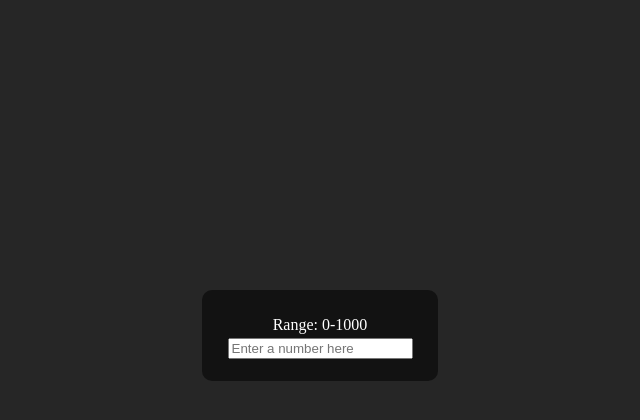
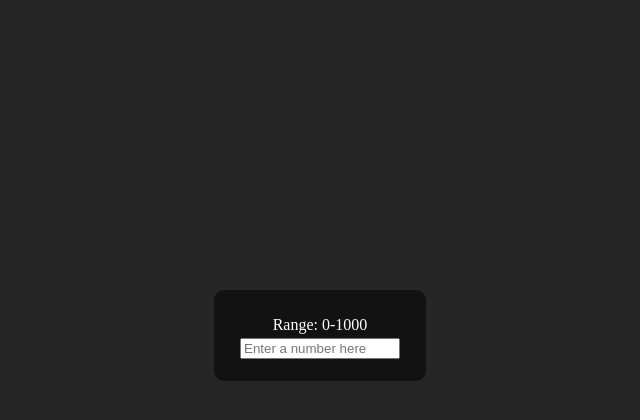
Before and after one commit to arpan-das01/choose-a-number, a website: page src/index.html in a window 1280 px wide. Shown: the part 140-560 px from the top of the page, without its empty margins (320-960 px from the left). Drawn offline with Linux system fonts and the light colour scheme.

Commit message:
feat: add min and max attribute to input and set min-width

```diff
--- a/src/index.html
+++ b/src/index.html
@@ -10,7 +10,7 @@
     <h1>Choose a Number</h1>
     <div id="input-area">
         <label>Range: 0-1000</label>
-        <input type="number" placeholder="Enter a number here">
+        <input type="number" min="0" max="1000" placeholder="Enter a number here">
     </div>
 </body>
 </html>
--- a/src/style.css
+++ b/src/style.css
@@ -21,6 +21,9 @@ label{
     color: white;
     /*border: 1px solid white;*/
 }
+input{
+    min-width: 160px;
+}
 #input-area{
     align-self: start;
     display: grid;
```
